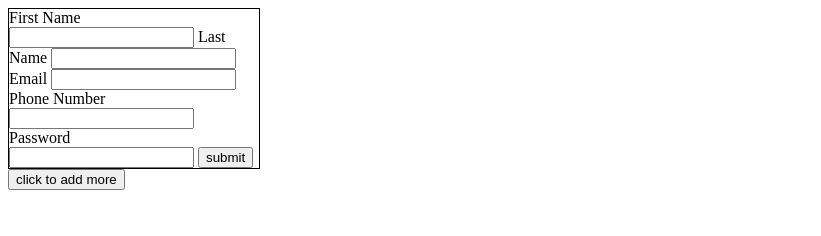
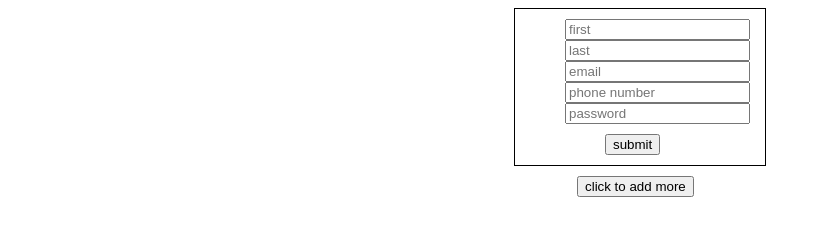
Before and after one commit to drewholc/todo, a plain HTML site: page day06/index.html in a window 1280 px wide. Shown: the whole page, without its empty margins (0-821 px from the left). Drawn offline with Linux system fonts and the light colour scheme.

Commit message:
day07 in class work

```diff
--- a/day06/index.html
+++ b/day06/index.html
@@ -10,30 +10,56 @@
   <style media="screen">
     form {
       border: 1px solid black;
-      width: 250px;
+      width: 200px;
+      padding-left: 50px;
+      margin-bottom: 10px;
+    }
+    .wrapper1 {
+      display: flex;
+      align-items: center;
+      justify-content: center;
+    }
+    #first {
+      margin-top: 10px;
+    }
+    #submit {
+      margin-top: 10px;
+      margin-bottom: 10px;
+      display: block;
+      align-content: center;
+      margin-left: 40px;
+    }
+    #btn {
+      display: flex;
+      justify-content: center;
+      align-items: center;
+      margin-left: 25%;
     }
   </style>
-
+    <div class="wrapper1">
+      <div class="wrapper">
         <form>
-      <label for="first">First Name
-          <input type="text" id="first" name="first" value="">
+            <label for="first">
+                <input type="text" id="first" name="first" value="" placeholder="first">
             </label>
-      <label for="last">Last Name
-          <input type="text" id="last" name="last" value="">
+            <label for="last">
+                <input type="text" id="last" name="last" value="" placeholder="last">
             </label>
-      <label for="email">Email
-          <input type="email" id="email" name="email" value="">
+            <label for="email">
+                <input type="email" id="email" name="email" value="" placeholder="email">
             </label>
-      <label for="phone">Phone Number
-          <input type="tel" id="phone" name="phone" value="">
+            <label for="phone">
+                <input type="tel" id="phone" name="phone" value="" placeholder="phone number">
             </label>
-      <label for="pass">Password
-          <input type="password" id="pass" name="pass" value="">
+            <label for="pass">
+                <input type="password" id="pass" name="pass" value="" placeholder="password">
             </label>
+            <br>
             <input type="submit" name="submit" id="submit" value="submit">
         </form>
         <button id="btn" type="button" name="button">click to add more</button>
-
+      </div>
+    </div>
 
   <script src="assignment06.js">  </script>
 </body>
--- /dev/null
+++ b/project/style.css
@@ -0,0 +1,7 @@
+.wrapper {
+  flex-direction:column;
+  display:flex;
+  align-content:center;
+  justify-content:center;
+  width: 150px;
+}
```
Also changed, not shown: day07/index.html (added, +67 -0 lines), day07/script.js (added, +80 -0 lines), project/index.html (added, +27 -0 lines), project/script.js (added, +24 -0 lines), day07/assignment07.js (added). Lines whose indentation alone changed are shown as unchanged.
